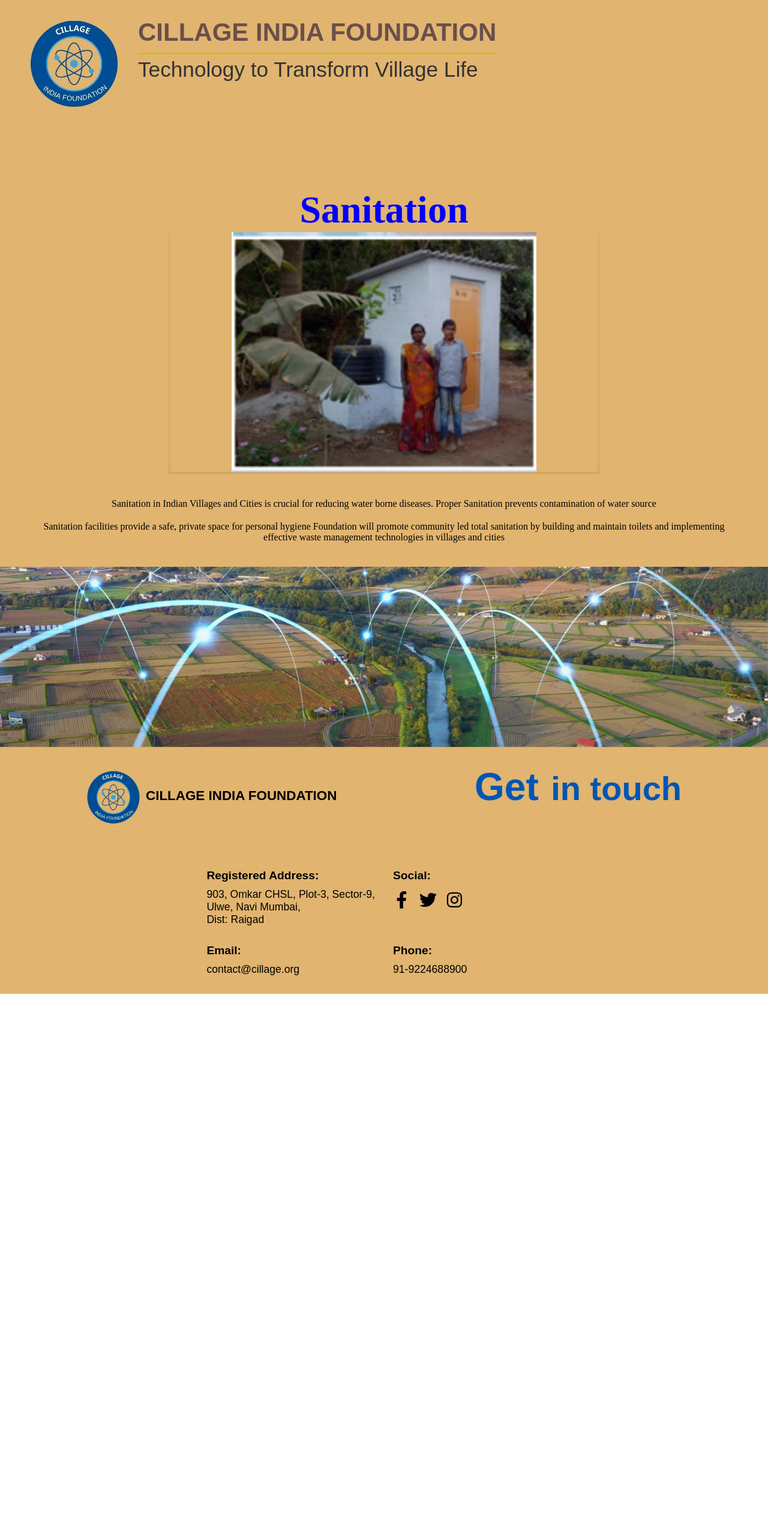
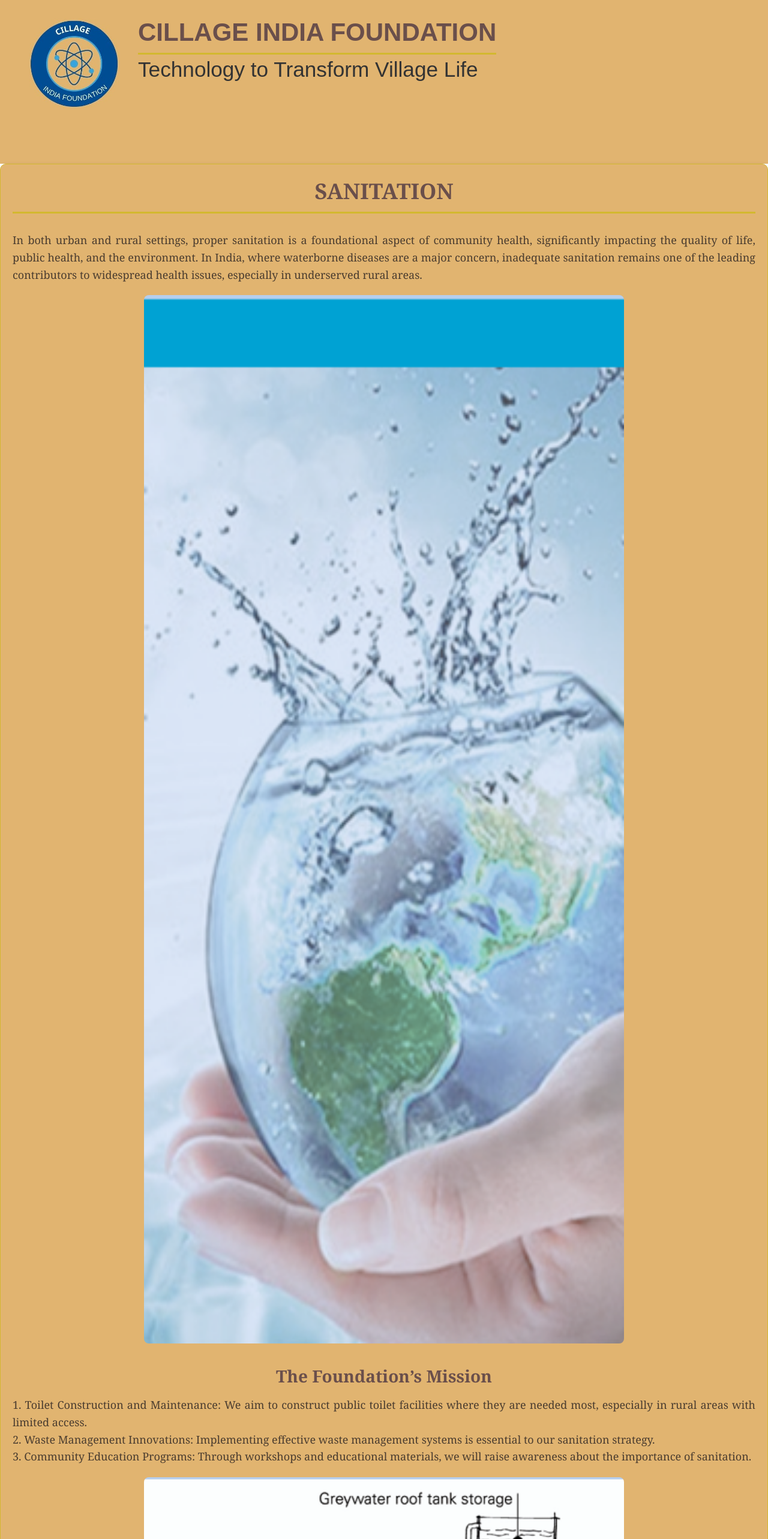
Before and after one commit to yathe/cillage_work, a React (Create React App) app: page /sanititation in a window 1280 px wide. Shown: the top 2566 px of the page at 60% size. Before the commit the page ends 1657 px from the top, so only its background shows below. Built offline with nearby package versions, Linux system fonts and the light colour scheme.

Commit message:
Update Sanitation.js

```diff
--- a/src/components/Our Domain/Sanitation.js
+++ b/src/components/Our Domain/Sanitation.js
@@ -1,70 +1,121 @@
-import React from "react"
-import Slider from "react-slick";
-import "slick-carousel/slick/slick.css";
-import "slick-carousel/slick/slick-theme.css";
-import About_us from "../About_us";
-import ag from "../../photos/san.png"
-import ag1 from "../../photos/san1.png"
-import ag2 from "../../photos/san2.png"
-const Sanitation = ()=>{
-    const images = [ag, ag1,ag2];
+import React from "react";
+import ag from "../../photos/san.png";
+import ag1 from "../../photos/san1.png";
+import ag2 from "../../photos/san2.png";
 
+function Sanitation() {
+    return (
+        <div style={{
+            width: '100%',
+            padding: '20px',
+            backgroundColor: '#e1b470', /* Soft cream background */
+            border: '1px solid #d3b82f', /* Classic golden border */
+            borderRadius: '10px',
+            fontFamily: 'Georgia, serif',
+            boxShadow: '0 4px 8px rgba(0, 0, 0, 0.2)',
+        }}>
+            <header style={{ textAlign: 'center' }}>
+                <h1 style={{
+                    fontSize: '36px',
+                    color: '#6a4f4b',
+                    borderBottom: '3px solid #d3b82f',
+                    paddingBottom: '10px',
+                    textTransform: 'uppercase'
+                }}>
+                    Sanitation
+                </h1>
+            </header>
 
-    const settings = {
-      infinite: true,
-      speed: 500,
-      slidesToShow: 1,
-      slidesToScroll: 1,
-      arrows: false,
-      autoplay: true,
-      autoplaySpeed: 2000,
-    };
+            <section style={{ marginTop: '30px' }}>
+                <p style={{
+                    fontSize: '18px',
+                    color: '#4a3c2f',
+                    lineHeight: '1.6',
+                    textAlign: 'justify'
+                }}>
+                    In both urban and rural settings, proper sanitation is a foundational aspect of community health,
+                    significantly impacting the quality of life, public health, and the environment. In India, where
+                    waterborne diseases are a major concern, inadequate sanitation remains one of the leading
+                    contributors to widespread health issues, especially in underserved rural areas.
+                </p>
+            </section>
 
-    return (
+            <section style={{ textAlign: 'center', margin: '20px 0' }}>
+                <img src={ag} alt="Technology Centre" style={{
+                    width: '90%',
+                    maxWidth: '800px',
+                    height: 'auto',
+                    borderRadius: '8px',
+                    transition: 'transform 0.3s ease, box-shadow 0.3s ease',
+                }} />
+            </section>
 
-      <div style={{ backgroundColor: "#e1b470",padding: "40px",
-        textAlign: "center",
-        fontFamily: "'Times New Roman', Times, serif",
-        color: "#333", }}>
-        <h1 style={{ textAlign: "center", fontSize: "4rem", fontWeight: "bold", color: "blue" }}>Sanitation </h1>
-        <div style={{ width: "60%", margin: "0 auto 40px auto" }}>
-          <Slider {...settings}>
-            {images.map((src, index) => (
-              <div key={index} style={{ textAlign: "center", color: "#333" }}>
-              <img
-  src={src}
-  alt={`Slide ${index}`}
-  style={{
-    width: "100%",
-    height: "400px",
-    borderRadius: "8px",
-    objectFit: "contain",
-    boxShadow: "0 4px 8px rgba(0, 0, 0, 0.1)",
-  }}
-/>
+            <section style={{ marginTop: '30px' }}>
+                <h2 style={{
+                    fontSize: '28px',
+                    color: '#6a4f4b',
+                    textAlign: 'center',
+                    marginBottom: '15px'
+                }}>
+                    The Foundation’s Mission
+                </h2>
+                <p style={{
+                    fontSize: '18px',
+                    color: '#4a3c2f',
+                    lineHeight: '1.6',
+                    textAlign: 'justify'
+                }}>
+                    1. Toilet Construction and Maintenance: We aim to construct public toilet facilities where
+                    they are needed most, especially in rural areas with limited access. <br/>
+                    2. Waste Management Innovations: Implementing effective waste management systems is essential
+                    to our sanitation strategy. <br/>
+                    3. Community Education Programs: Through workshops and educational materials, we will raise
+                    awareness about the importance of sanitation.
+                </p>
+            </section>
 
-              </div>
-            ))}
-          </Slider>
+            <section style={{ textAlign: 'center', margin: '20px 0' }}>
+                <img src={ag1} alt="Technology Centre" style={{
+                    width: '90%',
+                    maxWidth: '800px',
+                    height: 'auto',
+                    borderRadius: '8px',
+                    transition: 'transform 0.3s ease, box-shadow 0.3s ease',
+                }} />
+            </section>
+
+            <section style={{ marginTop: '30px' }}>
+                <h2 style={{
+                    fontSize: '28px',
+                    color: '#6a4f4b',
+                    textAlign: 'center',
+                    marginBottom: '15px'
+                }}>
+                    The Impact of Sanitation on Health
+                </h2>
+                <p style={{
+                    fontSize: '18px',
+                    color: '#4a3c2f',
+                    lineHeight: '1.6',
+                    textAlign: 'justify'
+                }}>
+                    Sanitation facilities provide a safe, private space for personal hygiene. The foundation will
+                    promote community-led total sanitation by building and maintaining toilets and implementing
+                    effective waste management technologies in villages and cities.
+                </p>
+            </section>
+
+            <section style={{ textAlign: 'center', margin: '20px 0' }}>
+                <img src={ag2} alt="Technology Centre" style={{
+                    width: '90%',
+                    maxWidth: '800px',
+                    height: 'auto',
+                    borderRadius: '8px',
+                    transition: 'transform 0.3s ease, box-shadow 0.3s ease',
+                }} />
+            </section>
         </div>
+    );
+}
 
-        <h2 style={{ fontSize: "1rem", fontWeight: "400", color: "black", textAlign: "center",margin:'20px 10px' }}>
-        Sanitation in Indian Villages and Cities is crucial for reducing water
-borne diseases. Proper Sanitation prevents contamination of water
-source
-        </h2>
-        <h2 style={{ fontSize: "1rem", fontWeight: "400", color: "black", textAlign: "center",margin:'20px 10px' }}>
-
- Sanitation facilities provide a safe, private space for personal hygiene
- Foundation will promote community led total sanitation by building
-and maintain toilets and implementing effective waste management
-technologies in villages and cities
-        </h2>
-
-
-      </div>
-
-
-    )
-}
 export default Sanitation;
```
